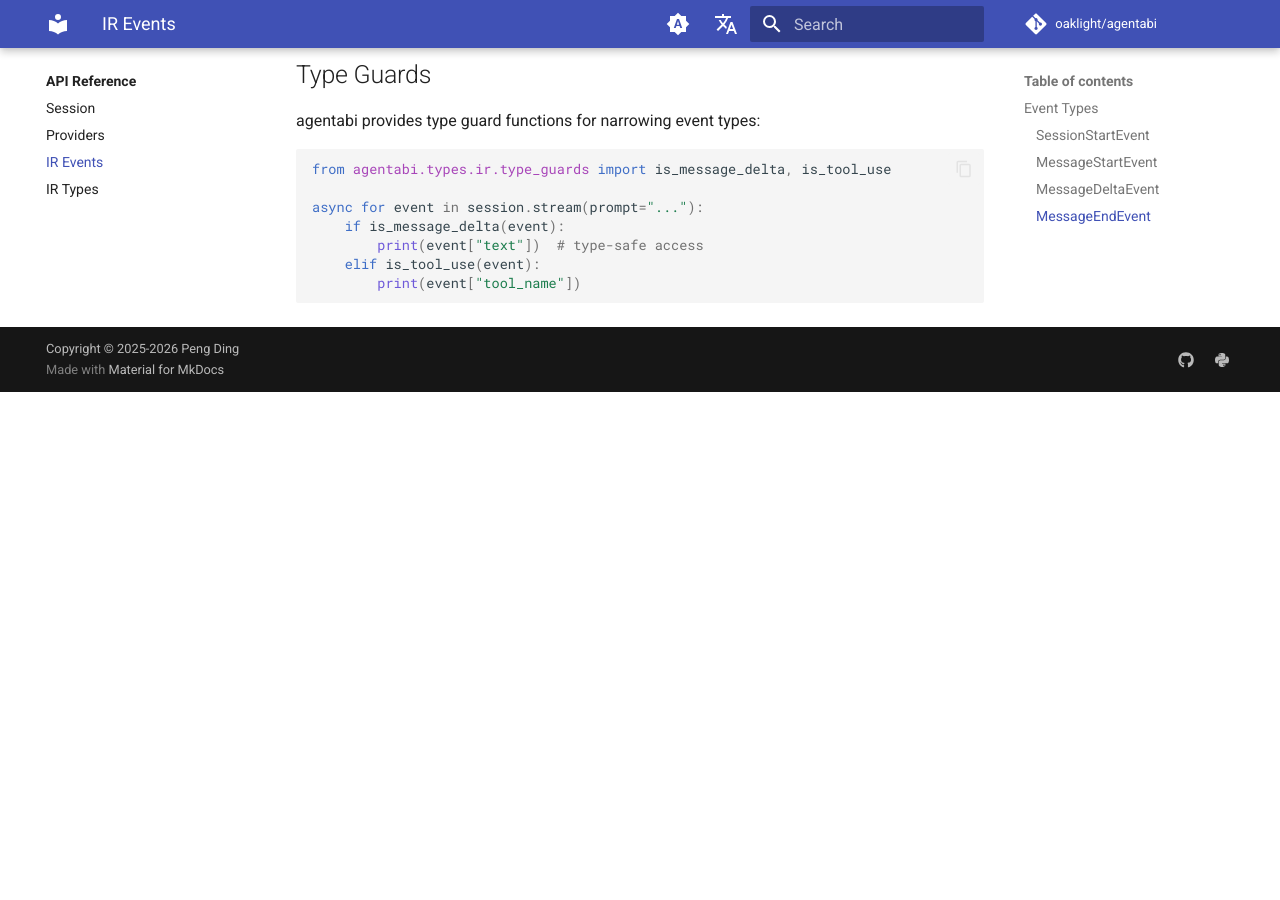
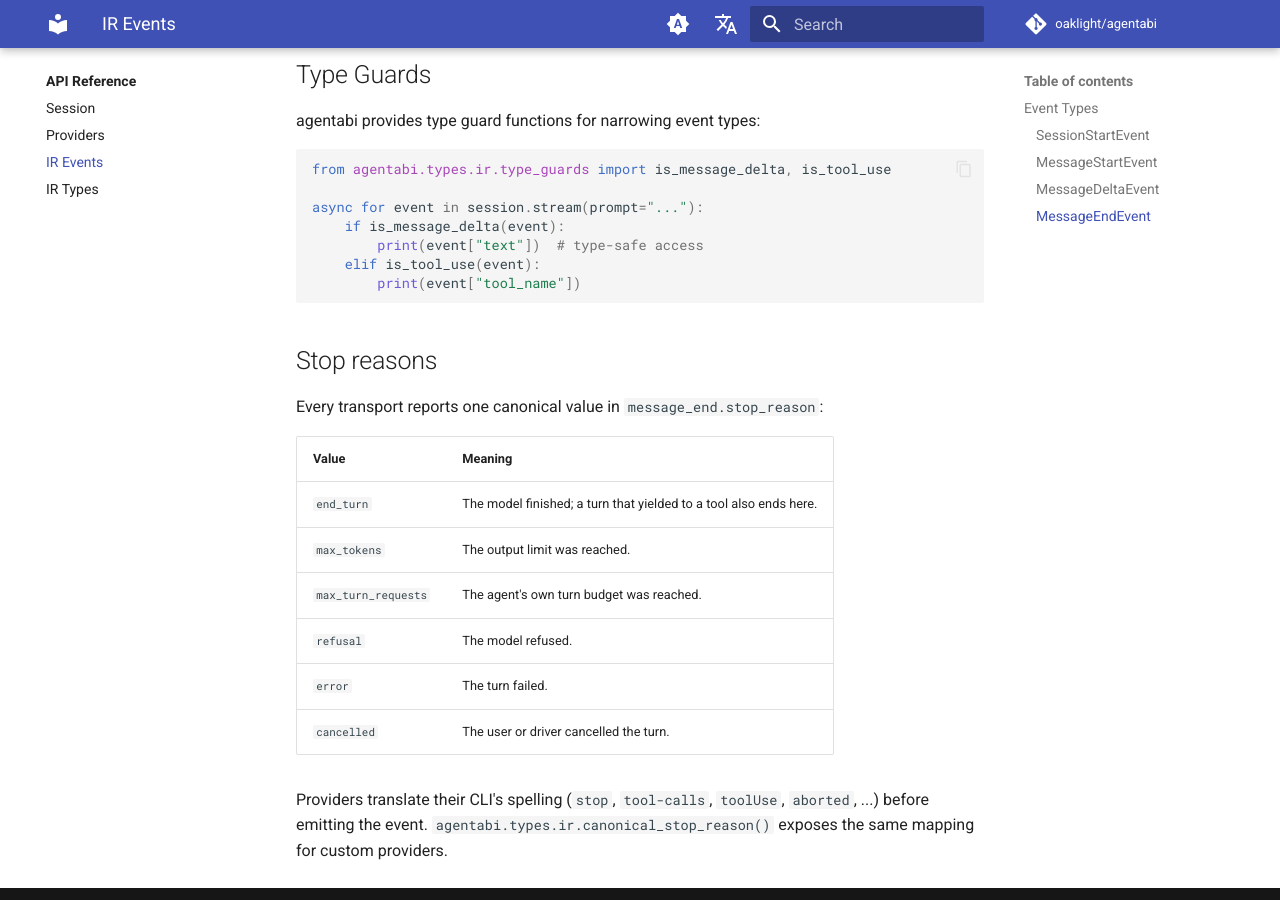
Before and after one commit to Oaklight/agentabi, an MkDocs documentation site: the page built from docs/api/ir-events.md, in a window 1280 px wide and 900 px high, scrolled down 4775 px. Built offline with MkDocs 1.6.1 and Material for MkDocs 9.7.7, drawn with Linux system fonts in a browser that asks for light colours; comment, search, counter and statistics services are not loaded; before the commit the page ends 5167 px from its top, so only the background shows below that; some of the changed text lies outside the part shown.

Commit message:
docs: document canonical IR stop reasons

````diff
--- a/docs/api/ir-events.md
+++ b/docs/api/ir-events.md
@@ -49,7 +49,7 @@
 {
     "type": "message_end",
     "text": "Full response text",    # optional (some agents include full text here)
-    "stop_reason": "end_turn",       # optional
+    "stop_reason": "end_turn",       # canonical; see "Stop reasons" below
     "message_id": "msg_001",         # optional
 }
 ```
@@ -233,3 +233,18 @@
     elif is_tool_use(event):
         print(event["tool_name"])
 ```
+
+## Stop reasons
+
+Every transport reports one canonical value in `message_end.stop_reason`:
+
+| Value | Meaning |
+| --- | --- |
+| `end_turn` | The model finished; a turn that yielded to a tool also ends here. |
+| `max_tokens` | The output limit was reached. |
+| `max_turn_requests` | The agent's own turn budget was reached. |
+| `refusal` | The model refused. |
+| `error` | The turn failed. |
+| `cancelled` | The user or driver cancelled the turn. |
+
+Providers translate their CLI's spelling (`stop`, `tool-calls`, `toolUse`, `aborted`, ...) before emitting the event. `agentabi.types.ir.canonical_stop_reason()` exposes the same mapping for custom providers.
````
Also changed, not shown: docs/changelog.md (+1 -0 lines).
